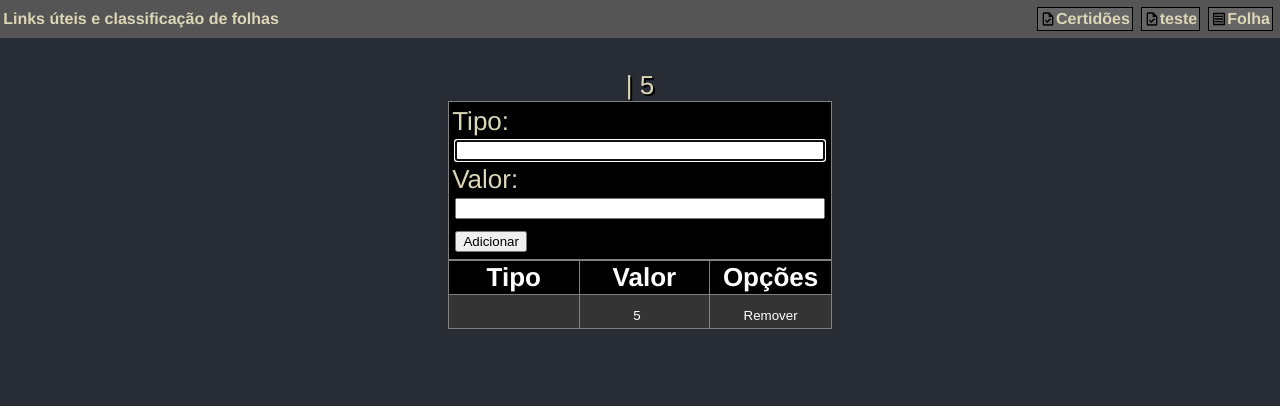
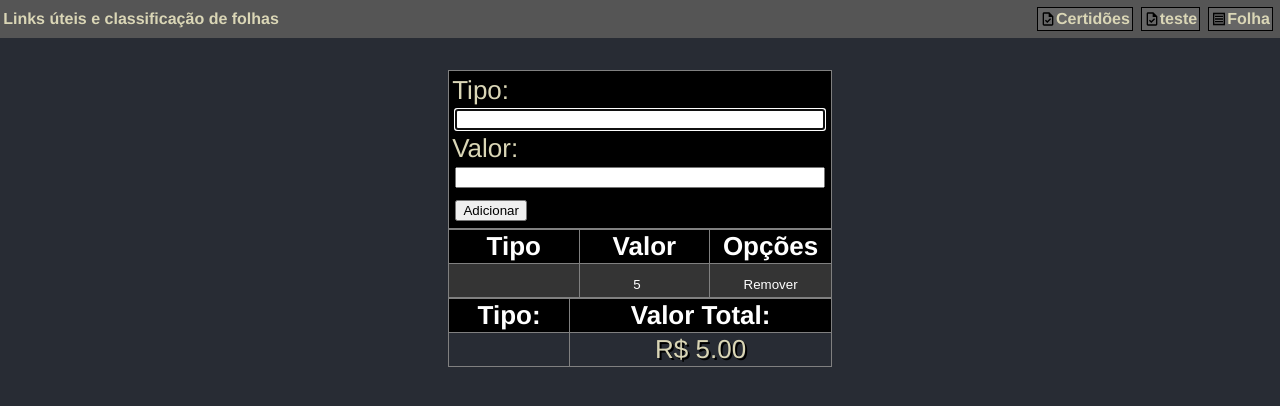
Before and after one commit to Glicio/rctcnds, a React (Create React App) app: page /folha in a window 1280 px wide. Both pictures are taken after typing "Sample", "5" into the empty fields and a click on the button "Adicionar". Shown: the top 406 px of the page. Built offline with nearby package versions, Linux system fonts and the light colour scheme.

Commit message:
Adicionada Tabela de Totais

```diff
--- a/src/components/Folha.jsx
+++ b/src/components/Folha.jsx
@@ -144,8 +144,41 @@ const InputsTable = ({entradas, removeEntrada, updateEntrada}) => {
     )
 }
 
+const TotalTable = ({entradas, getEntradaTotal}) => {
+
+    const [total, setTotal] = useState(getEntradaTotal(entradas));
+    useEffect(() => {
+        setTotal(getEntradaTotal(entradas))
+    },[entradas,getEntradaTotal])
+
+    const getFormattedValor = (valor) => {
+        valor = valor.toFixed(2);
+        return valor;
+    }
+
+    return(
+        <table className='inputs-table'>
+            <thead>
+                <tr>
+                    <th>Tipo:</th>
+                    <th>Valor Total:</th>
+                </tr>
+            </thead>
+            <tbody>
+                {total.length > 0 && total.map(curr => {
+                   return( <tr>
+                        <td>{curr.tipo}</td>
+                        <td>R$ {getFormattedValor(curr.valor)}</td>
+                    </tr>)
+                })}
+            </tbody>
+        </table>
+    )
+}
+
 export default function Folha(){
     const [entradas, setEntradas] = useState([])
+
 
     const addEntrada = (valores) => {
         setEntradas(old => {
@@ -153,7 +186,7 @@ export default function Folha(){
         })
     }
 
-    const getEntradaTotal = () => {
+    const getEntradaTotal = (entradas) => {
         let res = {}
         let resArr = []
         entradas.forEach((curr) => {
@@ -183,13 +216,14 @@ export default function Folha(){
         })})
     }
 
+
+
     return(
         <>
-        {entradas && getEntradaTotal().map(curr => {
-            return <div>{curr.tipo} | {curr.valor}</div>
-        })}
+
         <InputForm removeEntrada={removeEntrada} addEntrada={addEntrada} updateEntrada={updateEntrada}/>
         <InputsTable entradas={entradas} removeEntrada={removeEntrada} updateEntrada={updateEntrada}/>
+        <TotalTable entradas={entradas} getEntradaTotal={getEntradaTotal}/>
         </>
     )
 }
```
